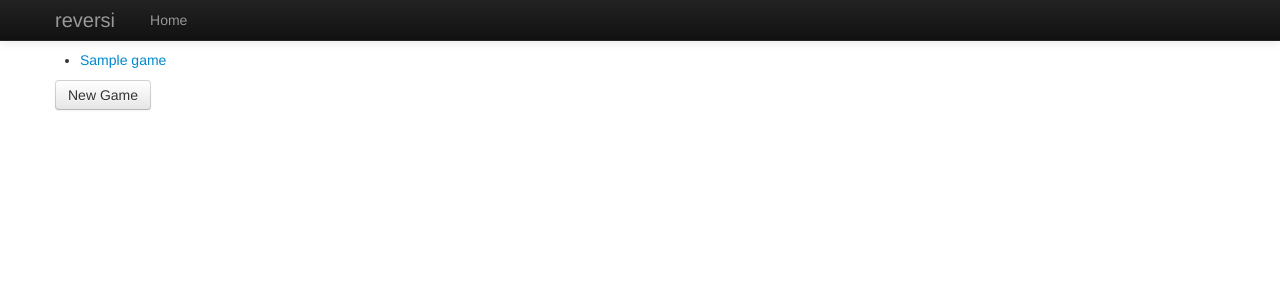
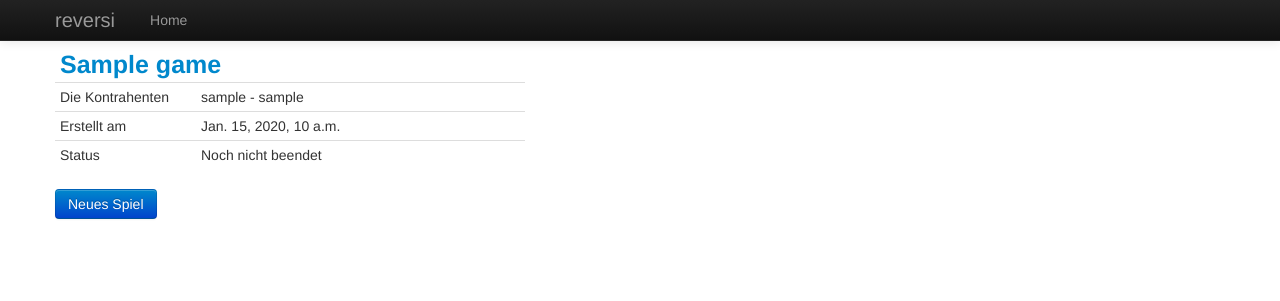
Before and after one commit to chassing/reversi, a Django app: template reversi/main/templates/main/list-games.html in a window 1280 px wide. Shown: the top 301 px of the page. Run offline with Django 3.2, Linux system fonts and the light colour scheme; the template is opened without the code that fills it: most values are stand-ins (such as "Sample title", 1, 10 or a date in 2020); some libraries are stand-ins or nearby versions.

Commit message:
game list gui improvements

```diff
--- a/reversi/main/templates/main/list-games.html
+++ b/reversi/main/templates/main/list-games.html
@@ -1,10 +1,48 @@
 {% extends "base.html" %}
 
 {% block content %}
-    <ul>
-        {% for game in games %}
-            <li><a href="{% url 'main:game' id=game.pk %}">{{ game }}</a></li>
-        {% endfor %}
-    </ul>
-    <a href="{% url 'main:new-game' %}" class="btn">New Game</a></li>
+    <div class="row">
+        <div class="span5">
+            {% for game in games %}
+                <table class="table table-condensed">
+                    <tr>
+                        <th colspan="2" style="border-top: 0px">
+                            <span class="text-huge">
+                                <a href="{% url 'main:game' id=game.pk %}">{{ game.name }}</a>
+                            </span>
+                        </th>
+                    </tr>
+                    <tr>
+                        <td width="30%">Die Kontrahenten</td>
+                        <td>
+                            {{ game.player1.user.nickname }} - {{ game.player2.user.nickname }}
+                        </td>
+                    </tr>
+                    <tr>
+                        <td>Erstellt am</td>
+                        <td>
+                            {{ game.created }}
+                        </td>
+                    </tr>
+                    <tr>
+                        <td>Status</td>
+                        <td>
+                            {% if game.end %}
+                                {% if game.winner %}
+                                    Gewinner: {{ game.winner.user.nickname }}
+                                {% else %}
+                                    unentschieden
+                                {% endif %}
+                            {% else %}
+                                Noch nicht beendet
+                            {% endif %}
+                        </td>
+                    </tr>
+                </table>
+            {% empty %}
+                Noch nie ein Spiel gespielt
+            {% endfor %}
+        </div>
+    </div>
+    <a href="{% url 'main:new-game' %}" class="btn btn-primary">Neues Spiel</a></li>
 {% endblock content %}
```
